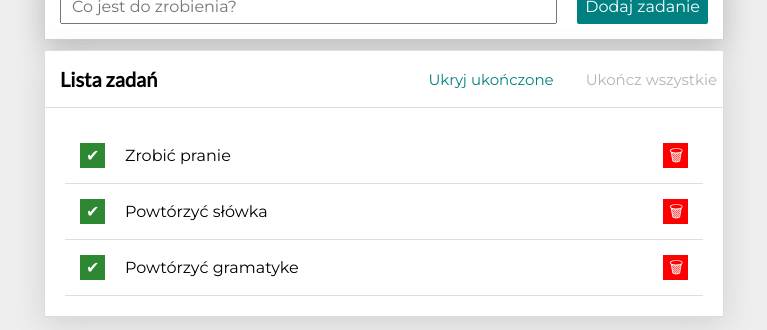
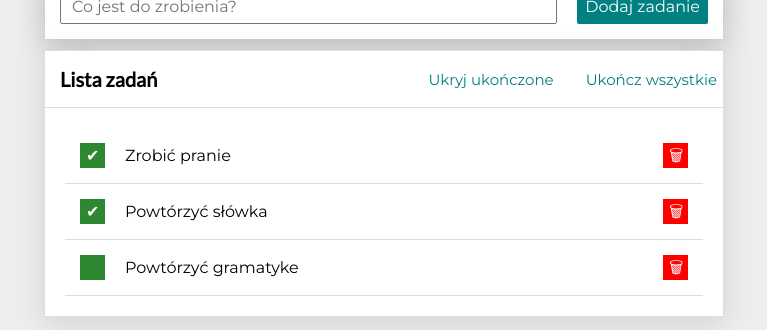
Before and after one commit to ursmal1948/todo-list-react, a React (Create React App) app: page / in a window 1280 px wide. Shown: the part 207-537 px from the top of the page, without its empty margins (256-1023 px from the left). Built offline with nearby package versions, Linux system fonts and the light colour scheme.

Commit message:
changed done to false  in tasks

```diff
--- a/src/App.js
+++ b/src/App.js
@@ -9,7 +9,7 @@ import Container from "./Container";
 const tasks = [
     { id: 1, content: "Zrobić pranie", done: true },
     { id: 2, content: "Powtórzyć słówka", done: true },
-    { id: 3, content: "Powtórzyć gramatyke", done: true },
+    { id: 3, content: "Powtórzyć gramatyke", done: false },
 
 ];
 const hideDoneTasks = false;
```
